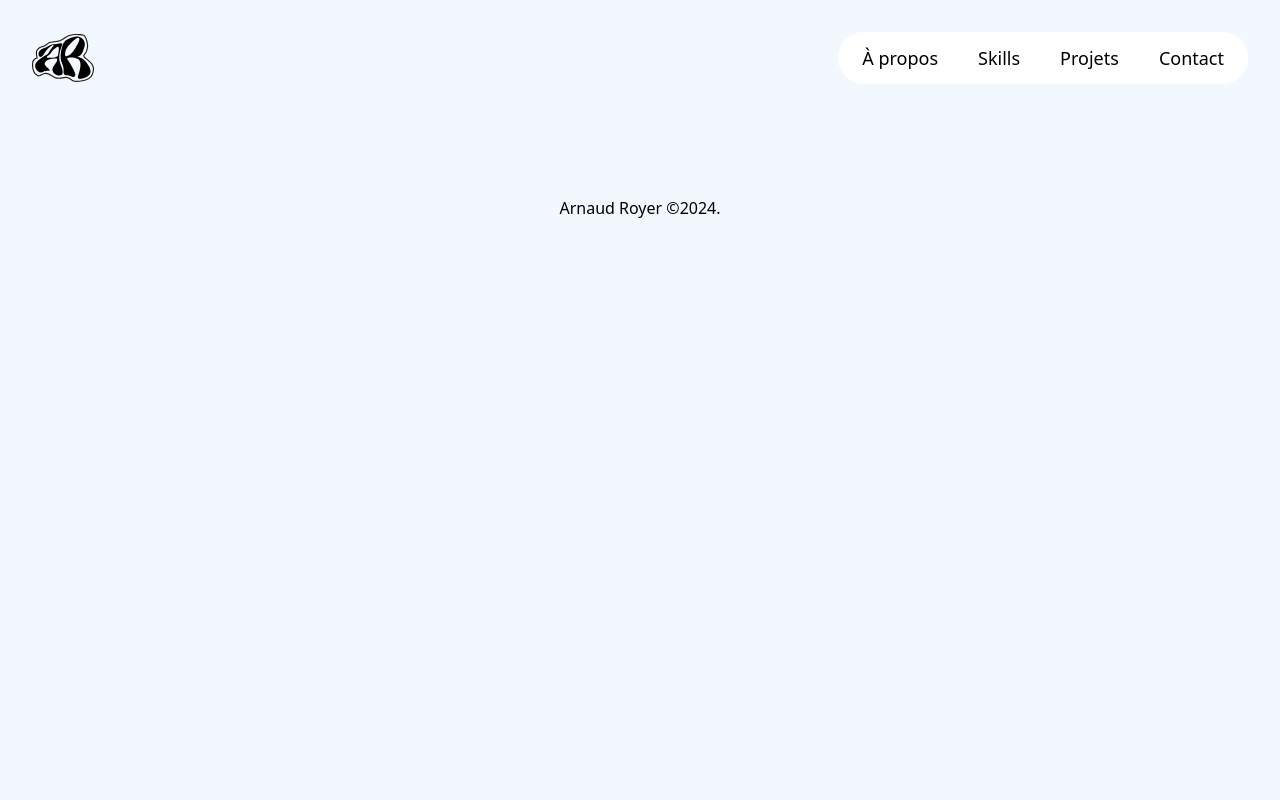
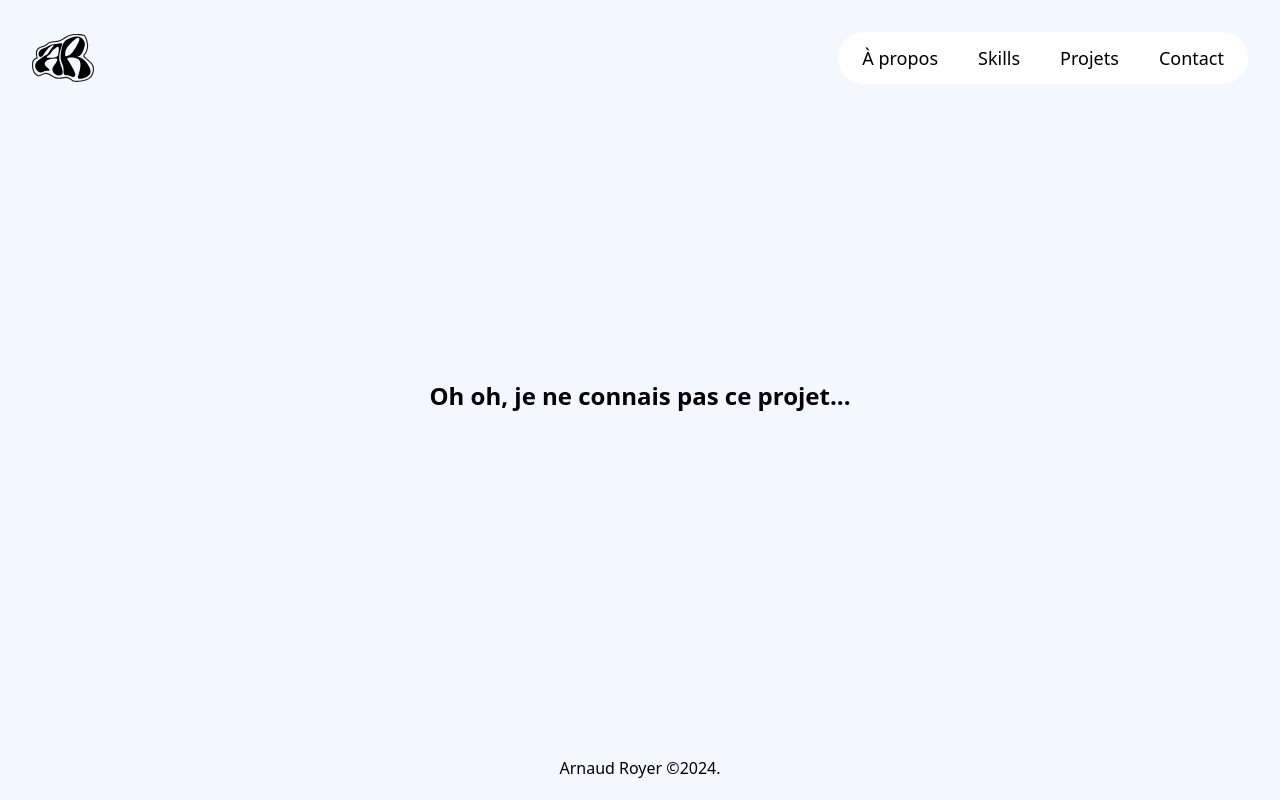
Before and after one commit to itsarnaud/Portfolio, a SvelteKit app: page /CV.pdf in a window 1280 px wide. Built offline with nearby package versions, Linux system fonts and the light colour scheme.

Commit message:
Add 404 error page for projects

```diff
--- a/src/routes/[slug]/+page.svelte
+++ b/src/routes/[slug]/+page.svelte
@@ -7,6 +7,11 @@
 
   register()
 </script>
+
+<svelte:head>
+  <title>Arnaud Royer - {project ? project.title.toUpperCase() : 'Projet inconnu'}</title>
+</svelte:head>
+
 
 {#if project}
 
@@ -53,4 +58,10 @@
 
   </main>
 
+{:else}
+
+  <main class="flex items-center justify-center h-[70vh]">
+    <h1 class="text-2xl font-bold">Oh oh, je ne connais pas ce projet...</h1>
+  </main>
+
 {/if}
```
